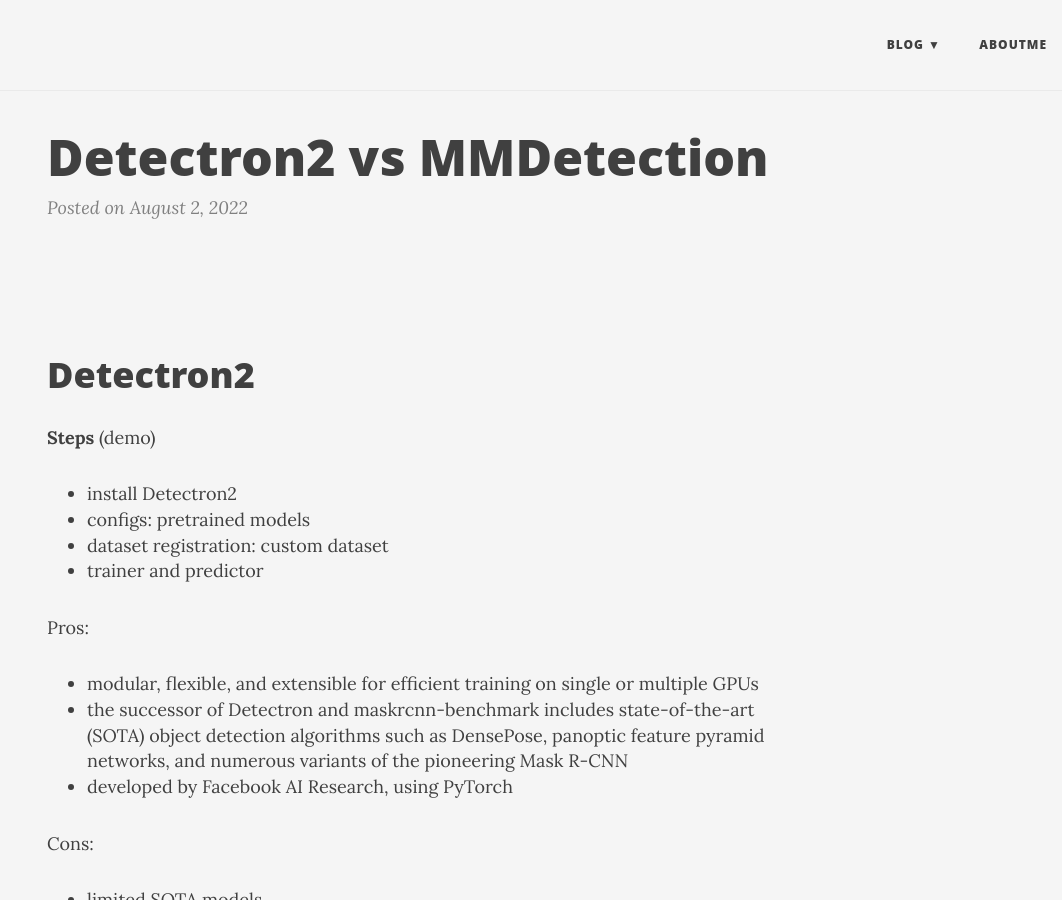
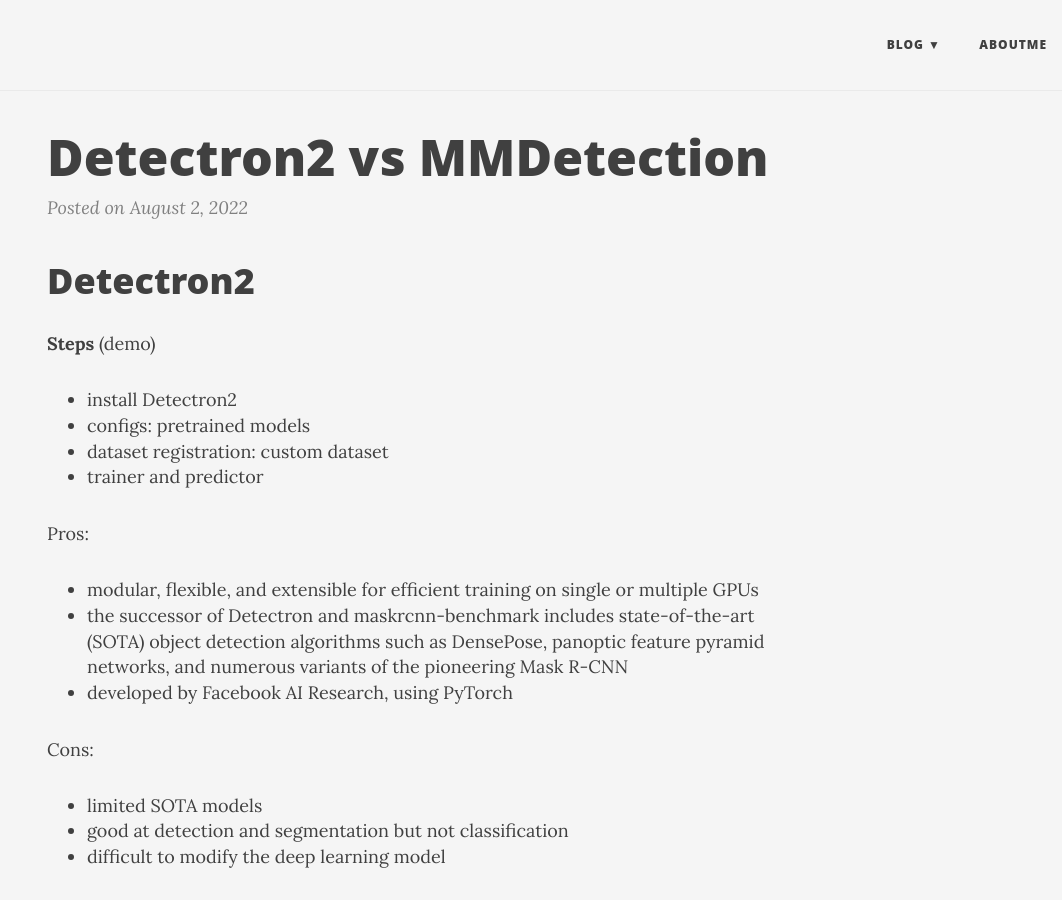
Before and after one commit to creatorcao/creatorcao.github.io, a Jekyll site: the page built from _posts/2022-08-02-detectron2-vs-mmdetection.md, in a window 1280 px wide and 900 px high. Shown: the whole window, without its empty margins (218-1280 px from the left). Built offline with Jekyll 4.4.1, drawn with Linux system fonts in a browser that asks for light colours; nearby versions of some CDN libraries.

Commit message:
Update 2022-08-02-detectron2-vs-mmdetection.md

```diff
--- a/_posts/2022-08-02-detectron2-vs-mmdetection.md
+++ b/_posts/2022-08-02-detectron2-vs-mmdetection.md
@@ -5,10 +5,6 @@
 date: '2022-08-02'
 tags: machine-learning
 ---
-&nbsp;<br>
-&nbsp;<br>
-
-
 # [Detectron2](https://github.com/facebookresearch/detectron2)
 
 **Steps** [(demo)](https://github.com/creatorcao/mask-rcnn/blob/main/Detectron2_tutorial.ipynb)
```
